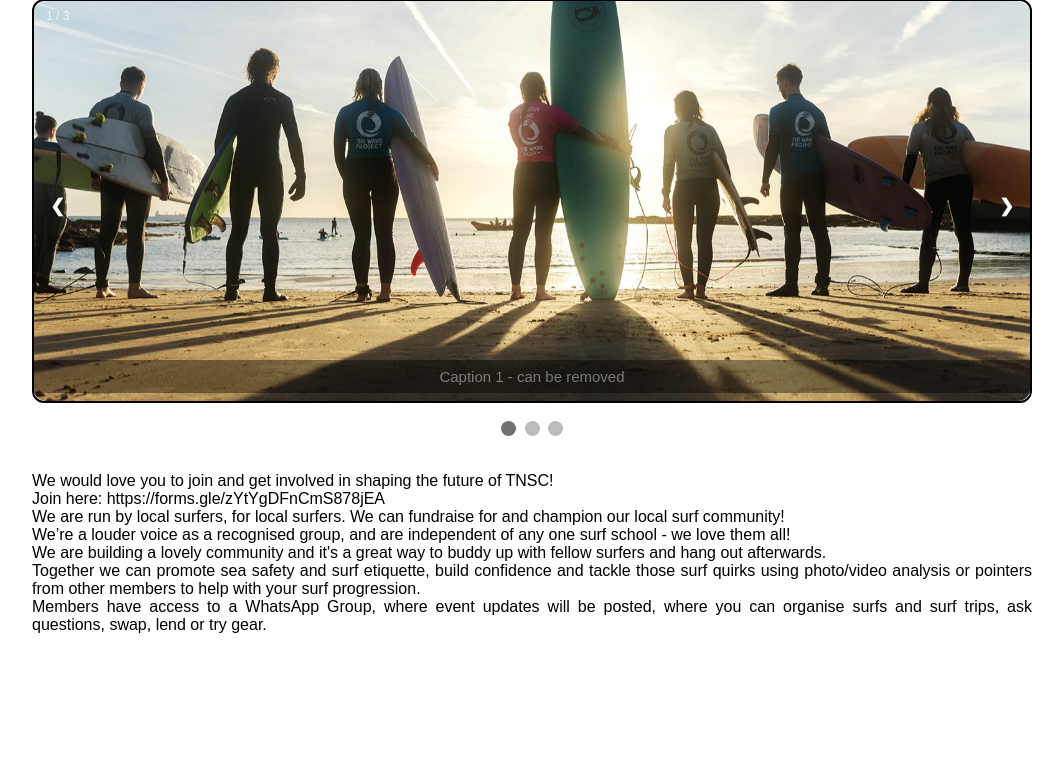
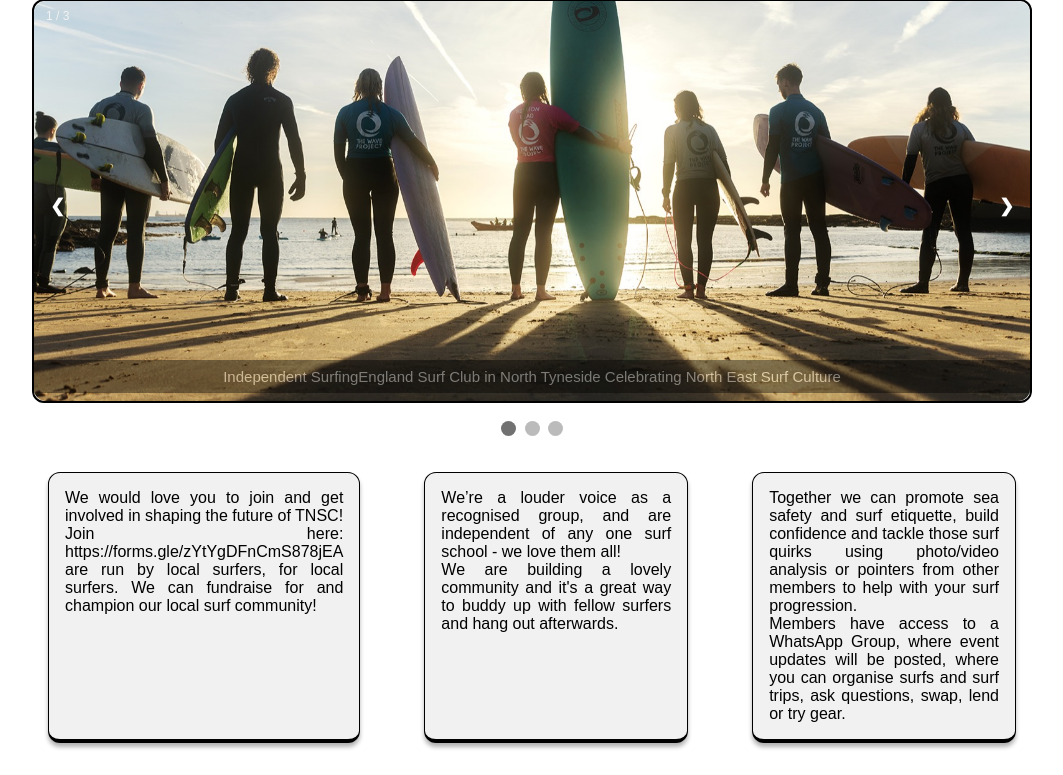
Before and after one commit to benkelly2/KV6002, a PHP site: page / in a window 1280 px wide. Shown: the part 240-1015 px from the top of the page, without its empty margins (108-1171 px from the left). Before the commit the page ends 873 px from the top, so only its background shows below. Run offline with PHP 8.4, Linux system fonts and the light colour scheme; some web fonts are replaced.

Commit message:
changed home page text

```diff
--- a/TrueNorth Surfing/css/style.css
+++ b/TrueNorth Surfing/css/style.css
@@ -87,13 +87,54 @@ body {
 }
 
 .home-text-container {
-    display: block;
     padding: 2em 0 2em 0;
     margin: auto;
     max-width: 1000px;
     text-justify: auto;
     text-align: justify;
+    display: grid;
+    grid-template-columns: 1fr 1fr 1fr;
+    grid-template-rows: 1fr;
+    gap: 1px 2em;
+    grid-auto-flow: row;
+    grid-template-areas:
+        "text-container-left text-container-middle text-container-right";
 }
+.text-container-left {
+    grid-area: text-container-left;
+    margin: 0 1em 0 1em;
+    background-color:  #F1F1F1;
+    border: solid 1px black;
+    border-bottom: 4px solid black;
+    box-shadow: 0 4px 4px rgba(0, 0, 0, 0.3);
+    border-radius: 12px;
+    padding: 1em;
+}
+.text-container-middle {
+    grid-area: text-container-middle;
+    margin: 0 1em 0 1em;
+    background-color:  #F1F1F1;
+    border: solid 1px black;
+    border-bottom: 4px solid black;
+    box-shadow: 0 4px 4px rgba(0, 0, 0, 0.3);
+    border-radius: 12px;
+    padding: 1em;
+}
+.text-container-right {
+    grid-area: text-container-right;
+    margin: 0 1em 0 1em;
+    background-color:  #F1F1F1;
+    border: solid 1px black;
+    border-bottom: 4px solid black;
+    box-shadow: 0 4px 4px rgba(0, 0, 0, 0.3);
+    border-radius: 12px;
+    padding: 1em;
+}
+.text-container-left:hover, .text-container-middle:hover, .text-container-right:hover {
+    background-color: #DDD;
+    transition: 0.3s;
+}
+
 
 /* Slideshow container */
 .slideshow-container {
--- a/TrueNorth Surfing/src/index.php
+++ b/TrueNorth Surfing/src/index.php
@@ -19,19 +19,19 @@
         <div class="mySlides fade">
             <div class="numbertext">1 / 3</div>
             <img src="../img/slideshow-image1.jpg">
-                <div class="text">Caption 1 - can be removed</div>
+            <div class="text">Independent SurfingEngland Surf Club in North Tyneside Celebrating North East Surf Culture</div>
         </div>
 
         <div class="mySlides fade">
             <div class="numbertext">2 / 3</div>
             <img src="../img/slideshow-image2.jpg">
-                <div class="text">Caption Two</div>
+            <div class="text">Whether you caught some good ones or got totally wiped out, we hope you got out this weekend!</div>
         </div>
 
         <div class="mySlides fade">
             <div class="numbertext">3 / 3</div>
             <img src="../img/slideshow-image3.jpg">
-                <div class="text">Caption Three</div>
+            <div class="text">Don't be afraid to shoot us a message if you are interested!</div>
         </div>
 
         <!-- Next and previous buttons -->
@@ -48,21 +48,25 @@
     </div>
 
     <!-- <img class="tnsc-banner" src="../img/TrueNorthSurfClubBanner.png" alt="True North Surf Club Banner"/> -->
-        <p class="home-text-container">
-            We would love you to join and get involved in shaping the future of TNSC!
+        <div class="home-text-container">
+            <div class="text-container-left">
+                <span>We would love you to join and get involved in shaping the future of TNSC!</span>
                 <br>
-            Join here: https://forms.gle/zYtYgDFnCmS878jEA
+                <span>Join here: https://forms.gle/zYtYgDFnCmS878jEA</span>
                 <br>
-            We are run by local surfers, for local surfers. We can fundraise for and champion our local surf community!
+                <span>are run by local surfers, for local surfers. We can fundraise for and champion our local surf community!</span>
+            </div>
+            <div class="text-container-middle">
+                <span>We’re a louder voice as a recognised group, and are independent of any one surf school - we love them all!</span>
                 <br>
-            We’re a louder voice as a recognised group, and are independent of any one surf school - we love them all!
+                <span>We are building a lovely community and it's a great way to buddy up with fellow surfers and hang out afterwards.</span>
+            </div>
+            <div class="text-container-right">
+                <span>Together we can promote sea safety and surf etiquette, build confidence and tackle those surf quirks using photo/video analysis or pointers from other members to help with your surf progression.</span>
                 <br>
-            We are building a lovely community and it's a great way to buddy up with fellow surfers and hang out afterwards.
-            <br>
-            Together we can promote sea safety and surf etiquette, build confidence and tackle those surf quirks using photo/video analysis or pointers from other members to help with your surf progression.
-            <br>
-            Members have access to a WhatsApp Group, where event updates will be posted, where you can organise surfs and surf trips, ask questions, swap, lend or try gear.
-        </p>
+                <span>Members have access to a WhatsApp Group, where event updates will be posted, where you can organise surfs and surf trips, ask questions, swap, lend or try gear.</span>
+            </div>
+        </div>
 </div>
 
 <script type="text/javascript">
```
Also changed, not shown: TrueNorth Surfing/src/signup.php (+23 -17 lines). Lines whose indentation alone changed are shown as unchanged.
